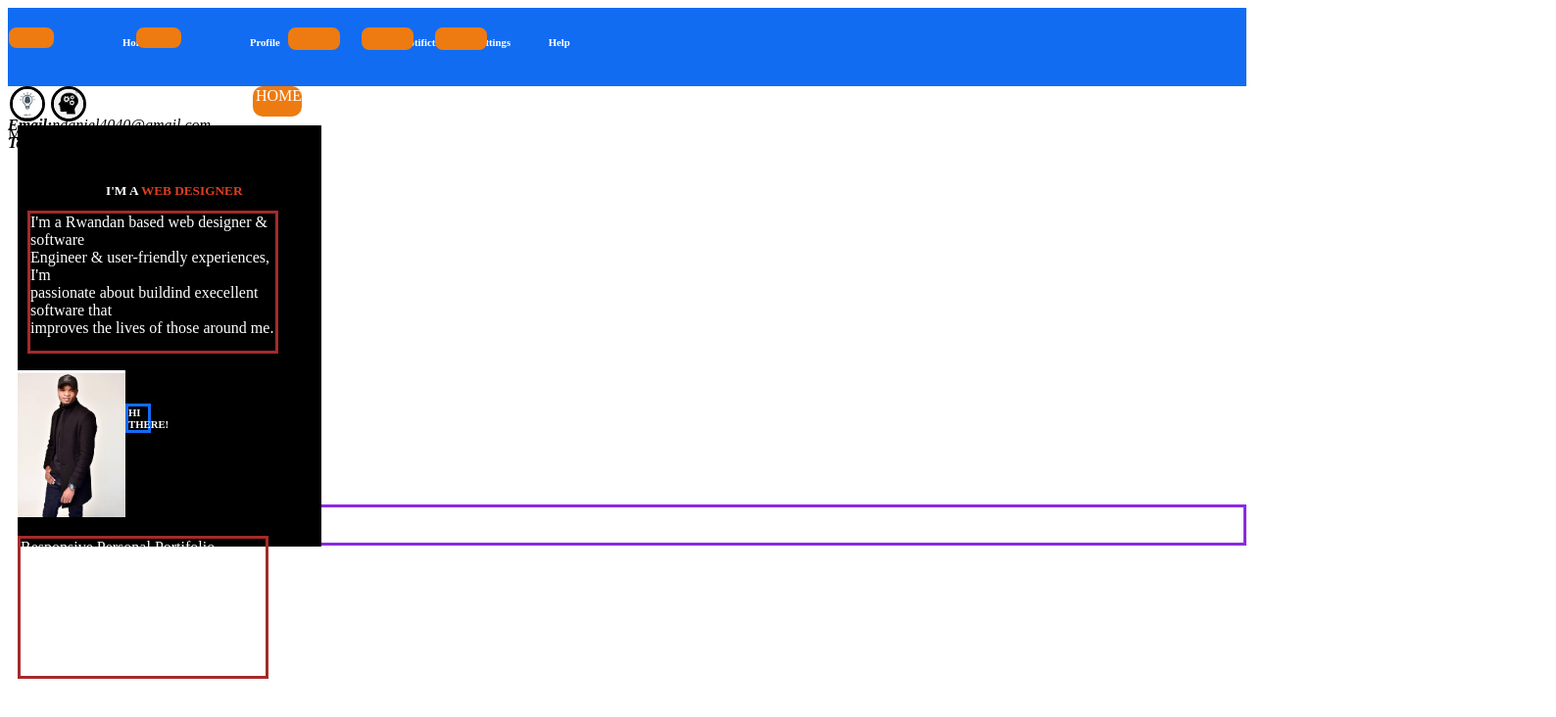
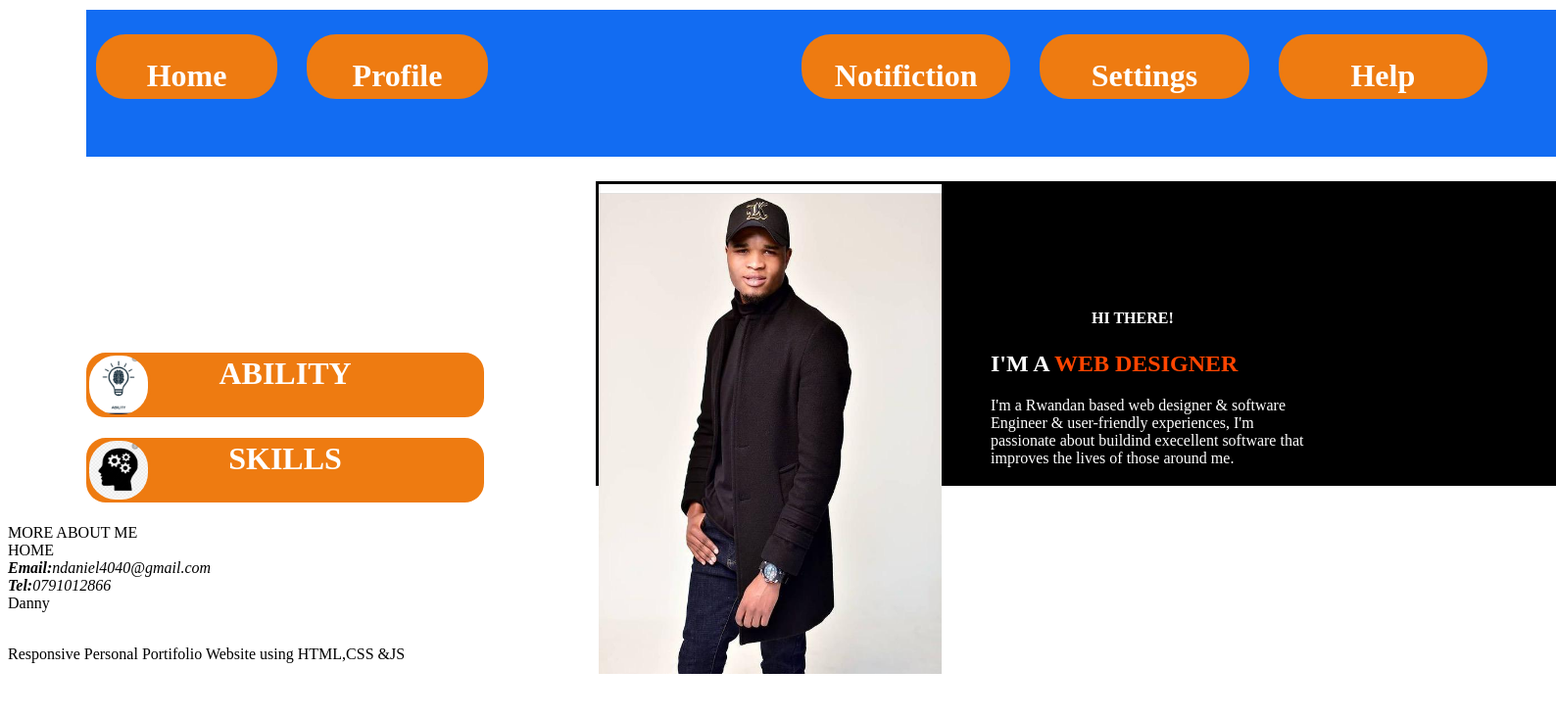
Before and after one commit to PackDevs/Danny-L2G1, a plain HTML site: page index.html in a window 1280 px wide. Shown: the whole page at 98% size, 1588 px wide, since content can reach past the window. Drawn offline with Linux system fonts and the light colour scheme.

Commit message:
onther commit on index.html push to portfolio

```diff
--- a/index.html
+++ b/index.html
@@ -9,16 +9,16 @@
     <title>Persnal Portifolio</title>
 </head>
   <body >
-     <div class="intro">
+
         <div class="navabars">
             <div class="left">
-                <a href="#"><h6>Home</h6></a>
-                <a href="#"><h6>Profile</h6></a>
+                <a href="#"><h1>Home</h1></a>
+                <a href="#"><h1>Profile</h1></a>
             </div>
             <div class="right">
-                <a href="#"><h6>Notifiction</h6></a>
-                <a href="#"><h6>Settings</h6></a>
-                <a href="#"><h6>Help</h6></a>
+                <a href="#"><h1>Notifiction</h1></a>
+                <a href="#"><h1>Settings</h1></a>
+                <a href="#"><h1>Help</h1></a>
             </div>
         </div>
 
@@ -26,19 +26,23 @@
 
         <div class="sidebar">
 
-            <img src="ability icon.jpeg"> <a href="ability.html"><H4>ABILITY</H4></a>
-            <img src="skills icon.jpeg"> <a href="skills.html"><H4>SKILLS</H4></a>
+            <img src="ability icon.jpeg" width="40px" height="40"> <a href="ability.html"><H1>ABILITY</H1></a>
+            <img src="skills icon.jpeg" width="40px" height="40"> <a href="skills.html"><H1>SKILLS</H1></a>
 
 
         </div>
 
-      <div class="mainpage">
-                    <img src="danny px.jpeg">
-            <!-- <div class="paragraph"> -->
-                    <h6> HI THERE!</h6>
-                    <h5>I'M A <b> WEB DESIGNER</b></h5>
-                      <P>I'm a Rwandan based web designer & software<br>Engineer & user-friendly experiences, I'm <br>passionate about buildind execellent software that<br> improves the lives of those around me. </P>
+           <div class="mainpage">
+                   <div class="danny">
+                    <img src="danny px.jpeg" width="350px" height="500px">
+                </div>
+                <div class="pragraph">
+                    <h4> HI THERE!</h4>
+                     <h2>I'M A <b> WEB DESIGNER</b></h2>
+                    <P>I'm a Rwandan based web designer & software<br>Engineer & user-friendly experiences, I'm <br>passionate about buildind execellent software that<br> improves the lives of those around me. </P>
+               </div>
             </div>
+
 
 
          <div class="inform">MORE ABOUT ME</div>
@@ -51,6 +55,6 @@
                <p>Responsive Personal Portifolio Website using HTML,CSS &JS</p>
 
         </div>
-    </div>
+
 </body>
 </html>
--- a/style.css
+++ b/style.css
@@ -1,309 +1,128 @@
+.navabars{
+    display: grid;
+    grid-template-columns: repeat(2, 1fr);
+    margin-top: 10px;
+    margin-left: 80px;
+    background-color: #126cf2;
+    height: 150px;
+    width: 1500px;
+}
+.left{
+    margin-top: 25px;
+    padding-left: 10px;
+    grid-gap:30px;
+    display: grid;
+    grid-template-columns: repeat(2, 1fr);
+    color: white;
+    text-decoration: none;
+    width: 400px;
+    height: 5px;
+}
+.right{
+    margin-top: 25px;
+    margin-left: -20px;
+    grid-gap:30px;
+    display: grid;
+    grid-template-columns: repeat(3, 1fr);
+    color: white;
+    text-decoration: none;
+    width: 700px;
+}
+
+.right a{
+    text-align: center;
+color: white;
+text-decoration: none;
+border:solid  #ee7b11;
+border-radius: 30px;
+height: 60px;
+background-color: #ee7b11;
+}
+
+.left a{
+
+    width: px;
+    text-align: justify;
+    text-align: center;
+    height: 20px;
+    color: white;
+    text-decoration: none;
+    border:solid  #ee7b11;
+    border-radius: 30px;
+    height: 60px;
+    background-color: #ee7b11;
+    }
+    .sidebar img{
+        border-radius: 30px;
+        border:solid #ee7b11;
+        width: 60px;
+        height: 60px;
+    }
+    .sidebar{
+        margin-left: 80px;
+        margin-top: 200px;
+    }
+
+    .sidebar a h1{
+        color: white;
+        margin-top: -70px;
+        text-decoration: none;
+        text-align: center;
+        border-radius: 20px;
+        background-color: #ee7b11;
+        border: solid #ee7b11;
+        width: 400px;
+        height: 60px;
+    }
+     a{
+        text-decoration: none;
+     }
+
+     /* .danny{
+        position:fixed;
+        border-radius: 20px;
+        background-color: black;
+        margin-top: -200px;
+        margin-left: 800px;
+        border: solid black;
+        width: 350px;
+     */
 
 
- @media screen and  ( min-width:320px) {.body{
-    background-color: #ece2e2;
+     .mainpage{
+        position: fixed;
+        background-color: black;
+        margin-top: -350px;
+        margin-left: 600px;
+        border: solid black;
+        width: 975px;
 
+     }
 
-    }
-.mainpage{
-    margin-left: 10px;
-    position: fixed;
-    background-color: black;
-    width: 310px;
-    height: 430px;
-}
+     .mainpage h4{
 
-.sidebar img{
-    margin-left: 2px;
-    border: solid black;
-    width: 30px;
-    height: 30px;
-    border-radius: 30px;
-}
-.mainpage img{
-    margin-top: 250px;
-    height: 150px;
-    width: 110px;
-}
+        color: white;
+        border: solid black;
+        width: 300px;
+        margin-left: 500px;
 
- .navabars{ background-color: #126cf2;
-    height:80px;
-    width:100%;
-     grid-template-columns:repeat(5, 1fr);
-    text-align: center;
-     display: flex;
-     display: grid ;
-     grid-template-columns: repeat(5,1fr);}
+     }
 
-.navabars .right{
-    margin-left: 28px;
-    margin-top: 80px;
-    display: grid;
-    grid-template-columns: repeat(3,1fr);
+     .mainpage h2{
+        margin-left: 400px;
+        color: white;
+     }
 
-}
-.navabars .left{display: grid;
-    margin-left: -7px;
-    margin-top: 80px;
-    grid-template-columns: repeat(2,1fr);
+     .mainpage p{
+        /* margin-top: -100px; */
+        margin-left: 400px;
+        color: white;
+     }
 
-}
-.left a h6{
-    margin-top: 3px;
-}
+     .mainpage h2 b{
+        color: orangered
+     }
 
-.left a {
-    margin-top: -60px;
-    padding-bottom: 10px;
-    text-align: center;
-     margin-left: 8px;
-    /* margin-top: 5px;  */
-    border:solid #ee7b11;
-    background-color:#ee7b11 ;
-    width:40px;
-    height: 5px;
-    color: white;
-    /* margin-top: 5px;  */
-    text-decoration: none;
-    border-radius: 8px;
-     text-align: center;}
-
-     .right a h6{
-        margin-top: 3px;
+     .pragraph{
+        margin-top: -400px;
      }
-     .right a{
-        margin-top: -60px;
-        padding-bottom: 10px;
-        text-align: center;
-         margin-left: 5px;
-        /* margin-top: 5px;  */
-        border:solid #ee7b11;
-        background-color:#ee7b11 ;
-        width:47px;
-        height: 7px;
-        color: white;
-        /* margin-top: 5px;  */
-        text-decoration: none;
-        border-radius: 8px;
-         text-align: center;}
-
-         .sidebar a {
-            margin-top: 50px;
-            position: fixed;
-             /* visibility: hidden;   */
-             padding-top: 20px;
-            text-align: center;
-            padding-left: 100px;
-            color: white;
-            text-decoration: none;
-            width: 20px;
-            height: 10px;
-            background-color: #ee7b11;
-            border-radius: 10px;
-            margin-left: -1px;}
-
-         h5 b{
-            color: #ee4422ee;  }
-
-         h5 {
-            margin-left: 90px;
-            width: 155px;
-            margin-top: -280px;
-            color: white;
-        }
-    h6{
-     border: solid #126cf2;
-     margin-top: -120px;
-     color: white;
-     width: 20px;
-     margin-left: 110px;
-   }
-    p{
-    position: fixed;
-    margin-top: -10px;
-    border: solid brown;
-    width: 250px;
-    height: 140px;
-    color: white;
-    margin-left: 10px;
-
-   }
-   .bottom {
-    margin-left: 40px;
-    margin-top: 360px;
-    color: #ee7b11;
-    border: solid blueviolet;
-   }
-
-   .bottom p{
-
-    margin-top: 400px;
-   }
-
-.home{
-    text-align:center;
-
-   text-align: right;
-     width: 50px;
-    height: 30px;
-    color: white;
-    background-color: #ee7b11;
-    margin-top: -58px;
-    margin-left: 250px;
-    border-radius: 10px;
-    padding-top: 1px;
-}
-
-}
-/* img{
-    margin-top: 60px;
-    border:solid rgb(223, 230, 211);
-    height: 500px;
-    /* padding-bottom: 30px; */
-    /* margin-left: 50px;
-    border-radius: 15px;
-    width: 340px;   */
-
-} */
-/* .email{
-    text-align:center;
-    background-color: #fcd9a5;
-    width: 380px;
-    padding: 10px;
-    margin-left: 500px;
-    height: 70px;
-    margin-bottom: 350px;
-    color: black;
-    margin-top: 250px;
-    border-radius: 25px;
-    position: fixed;
-} */
-
-
-
-/* .home{ */
-   /* padding-top: 20px; */
-   /* text-align:center; */
-
-   /* text-align: right; */
-    /* width: 150px;
-    height: 30px;
-    color: white;
-    background-color: #ee7b11;
-    margin-top: -250px;
-    margin-left: 830px;
-    border-radius: 30px;
-    padding-top: 15px;
-}
-
-
-
-} */
-/* .sidebar img{
-    border-radius: 30px;
-    margin-bottom: -100px; */
-
-    /* display: grid ;
-    grid-template-columns: repeat(4,1fr); */
-}
-/* .bottom{ */
-    /* border: solid black; */
-    /* margin-top: 500px;
-
-    color: #ee7b11;
-}
-.bottom p{
-    color: white;
-} */
-/* .inform{
-
-    width: 200px;
-    height: 50px;
-    color: white;
-    background-color: #d48f09;
-    margin-top: 20px;
-    margin-left: 500px;
-    border-radius: 30px;
-    padding-top: 20px;
-    padding-left: 30px;
-} */
-/* .paragraph h1 b{
-    color: #ee4422ee;
-}
-.
-} */
-/* .intro{
-
-    background-color: #126cf2;
-    width: 1550px;
-    height: 150px; */
-}
-} */
-.navabars {
-    /* text-align: center; */
-    /* display: flex; */
-    /* display: grid ;
-    grid-template-columns: repeat(5,1fr);  */
-
-/* }
-.right{
-
-    display: grid ;
-    grid-template-columns: repeat(3,1fr);
-    margin-left: 300px;
-    margin-top: 30px; */
-
-/* }
-.left{
-    margin-top: 30px;
-    display: grid ;
-    grid-template-columns: repeat(2,1fr);
-    /* margin-left: 10px; */
-/* }
-.sidebar img{
-    width: 60px;
-    height: 60px; */ */
-/* }
-.mainpage{
-    background-color: black;
-    border: solid black;
-    margin-top: -700px; */
-    /* background-color: #0000; */
-}
-/* .sidebar{
-    margin-top: 500px;
-
-}
-.sidebar a {
-    size: 200px;
-text-decoration: none; */
-/* }
-
-}
-/* .right a{
-    padding-bottom: 45px;
-    margin-left: 110px;
-    margin-top: 15px;
-    border:solid #ee7b11;
-    background-color:#ee7b11 ;
-    width: 160px;
-    height: 7px;
-    color: white;
-    margin-top: 5px;
-    text-decoration: none;
-    border-radius: 30px;
-    text-align: center; */
-} */ */
-
-/* .navabars a{
-    margin-top: 15px;
-border:solid #ee7b11;
-background-color:#ee7b11 ;
-width: 130px;
-height: 40px;
-color: white;
-margin-top: 5px;
-text-decoration: none;
-border-radius: 20px;
-text-align: center;
-} */
```
